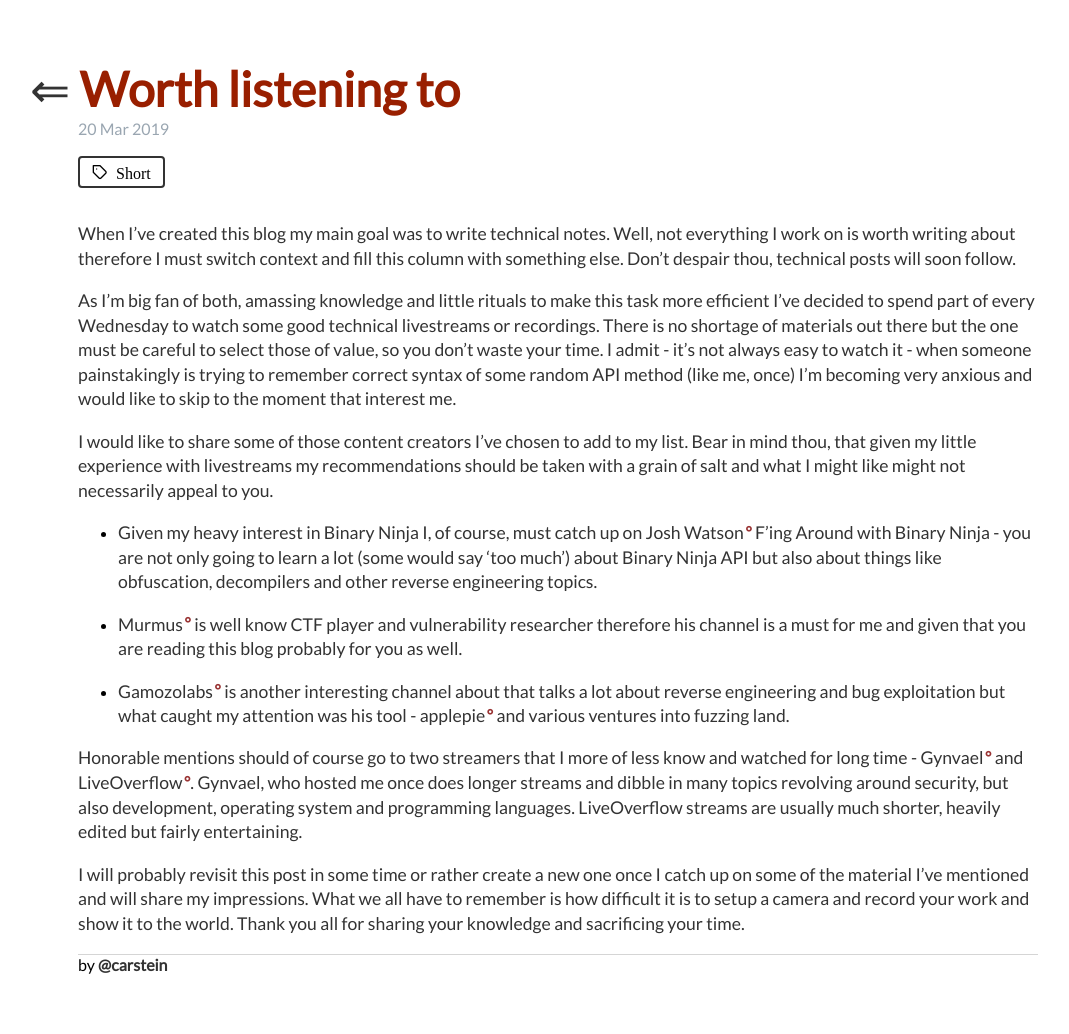
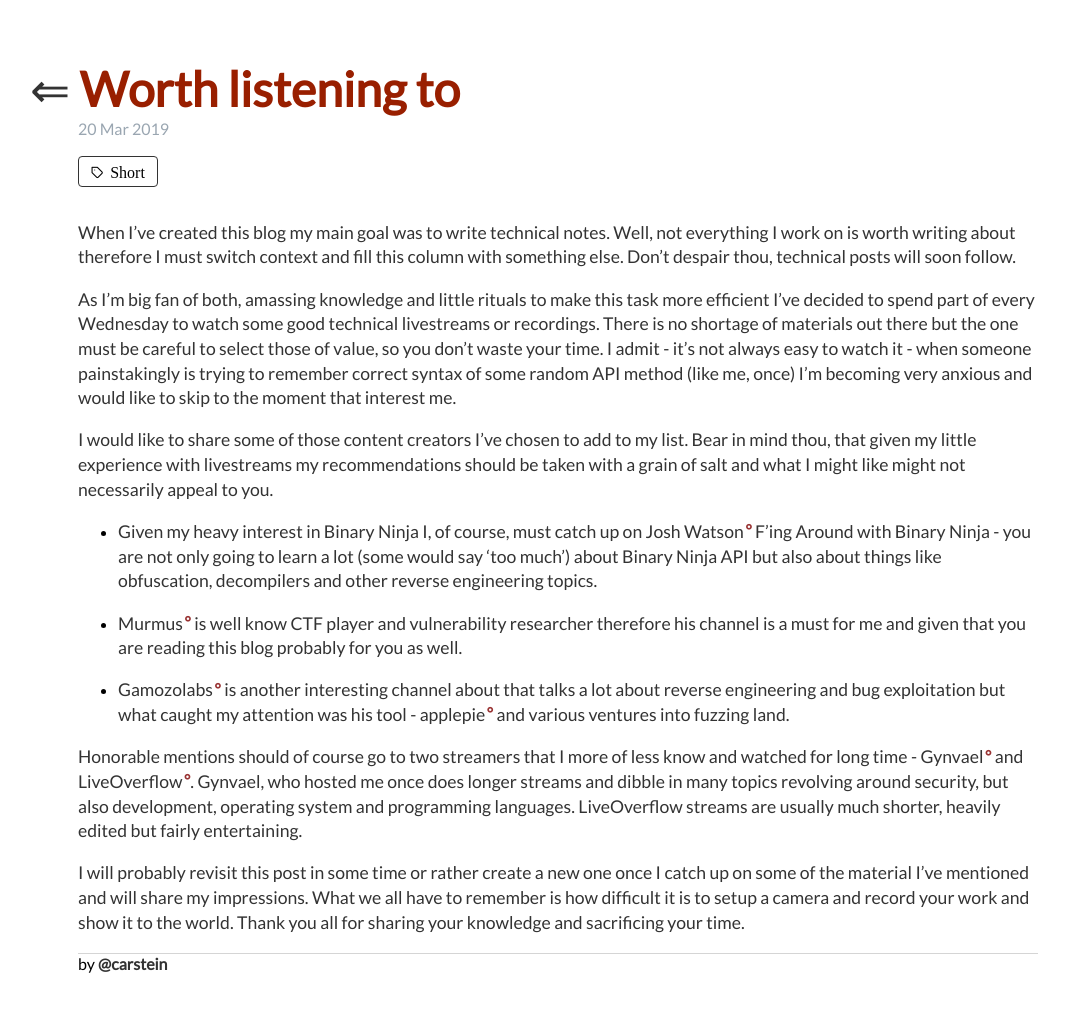
Before and after one commit to carstein/carstein.github.io, a Jekyll site: the page built from _posts/2019-03-20-worth listening.md, in a window 1280 px wide. Shown: the whole page, without its empty margins (82-1151 px from the left). Built offline with Jekyll 4.4.1, drawn with Linux system fonts in a browser that asks for light colours; some web fonts are replaced; a style sheet for code colours, icons or effects is not loaded.

Commit message:
Adjust style

```diff
--- a/css/style.css
+++ b/css/style.css
@@ -37,7 +37,7 @@
   line-height: 1.5;
   text-align: center;
   vertical-align: middle;
-  border: 2px solid #333;
+  border: 1px solid #333;
   padding: 0.375rem 0.75rem;
   border-radius: 0.25rem;
 }
@@ -257,4 +257,5 @@
 .icon-tag:before {
   content: "\e900";
   margin-right: 0.5em;
+  font-size: 0.8em;
 }
```
